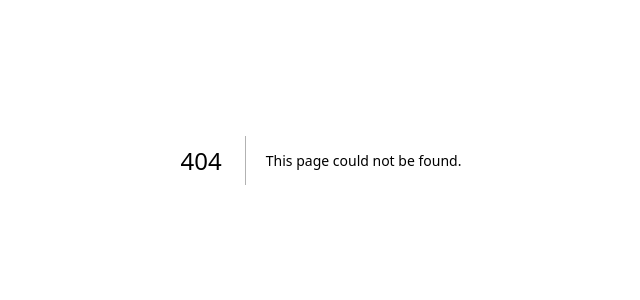
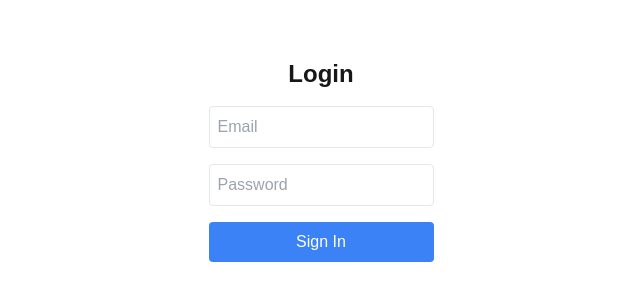
Before and after one commit to kevinnguyen2321/workout-tracker, a Next.js app: page /login in a window 1280 px wide. Before the commit this address had no page. Shown: the part 240-540 px from the top of the page, without its empty margins (319-959 px from the left). Built offline with nearby package versions, Linux system fonts and the light colour scheme.

Commit message:
Completed funcitonality for logging in

```diff
--- /dev/null
+++ b/app/login/page.js
@@ -0,0 +1,56 @@
+'use client';
+
+import { useState } from 'react';
+import { signIn } from 'next-auth/react';
+import { useRouter } from 'next/navigation';
+
+export default function LoginPage() {
+  const [email, setEmail] = useState('');
+  const [password, setPassword] = useState('');
+  const [error, setError] = useState('');
+  const router = useRouter();
+
+  const handleSubmit = async (e) => {
+    e.preventDefault();
+
+    const result = await signIn('credentials', {
+      email,
+      password,
+      redirect: false, // Prevents automatic redirect
+    });
+
+    if (result.error) {
+      setError('Invalid email or password');
+    } else {
+      router.push('/'); // Redirect to homepage after successful login
+    }
+  };
+
+  return (
+    <div className="flex flex-col items-center justify-center h-screen">
+      <h2 className="text-2xl font-bold mb-4">Login</h2>
+      <form onSubmit={handleSubmit} className="flex flex-col space-y-4">
+        <input
+          type="email"
+          placeholder="Email"
+          value={email}
+          onChange={(e) => setEmail(e.target.value)}
+          required
+          className="border p-2 rounded"
+        />
+        <input
+          type="password"
+          placeholder="Password"
+          value={password}
+          onChange={(e) => setPassword(e.target.value)}
+          required
+          className="border p-2 rounded"
+        />
+        <button type="submit" className="bg-blue-500 text-white p-2 rounded">
+          Sign In
+        </button>
+      </form>
+      {error && <p className="text-red-500 mt-2">{error}</p>}
+    </div>
+  );
+}
```
